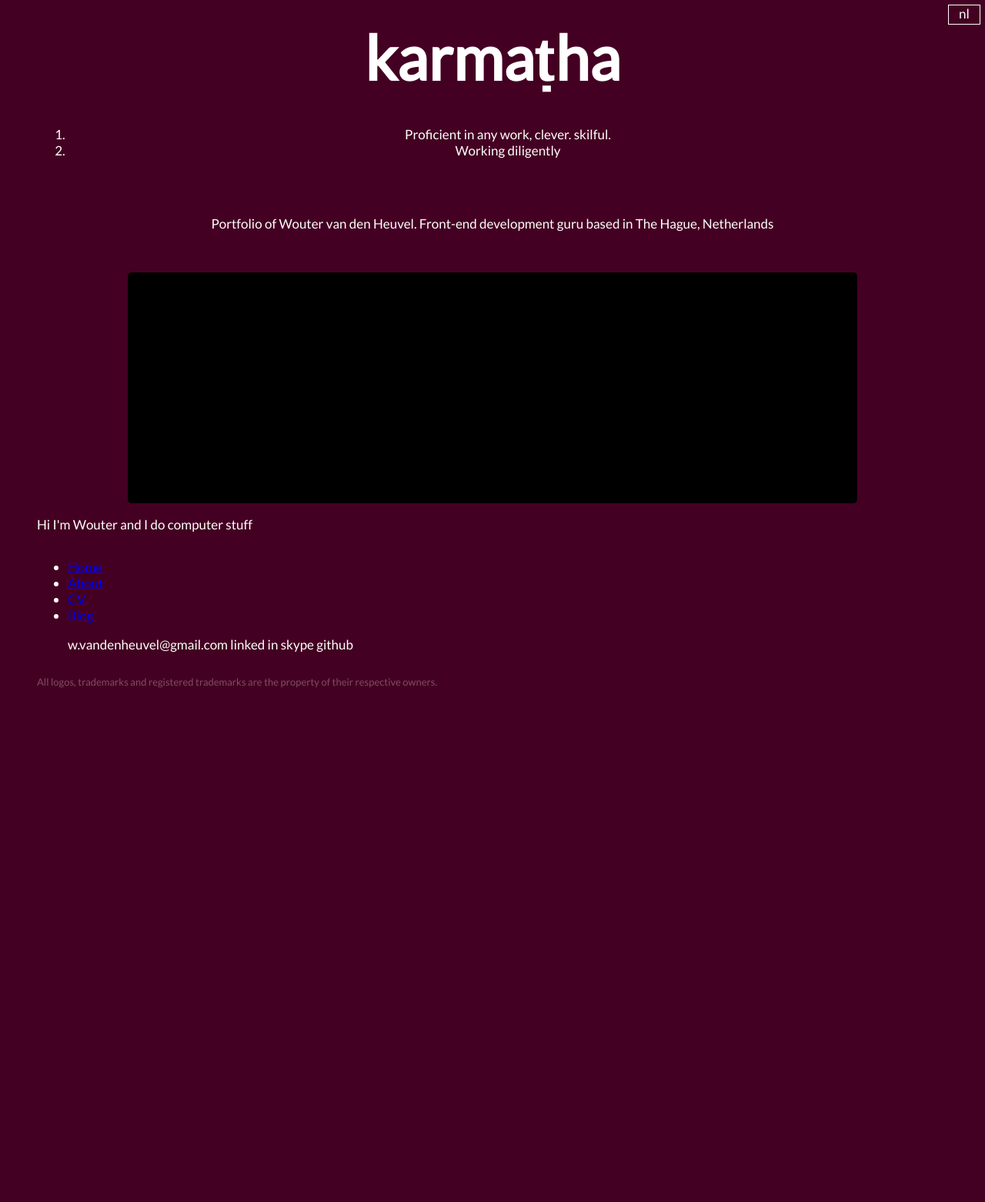
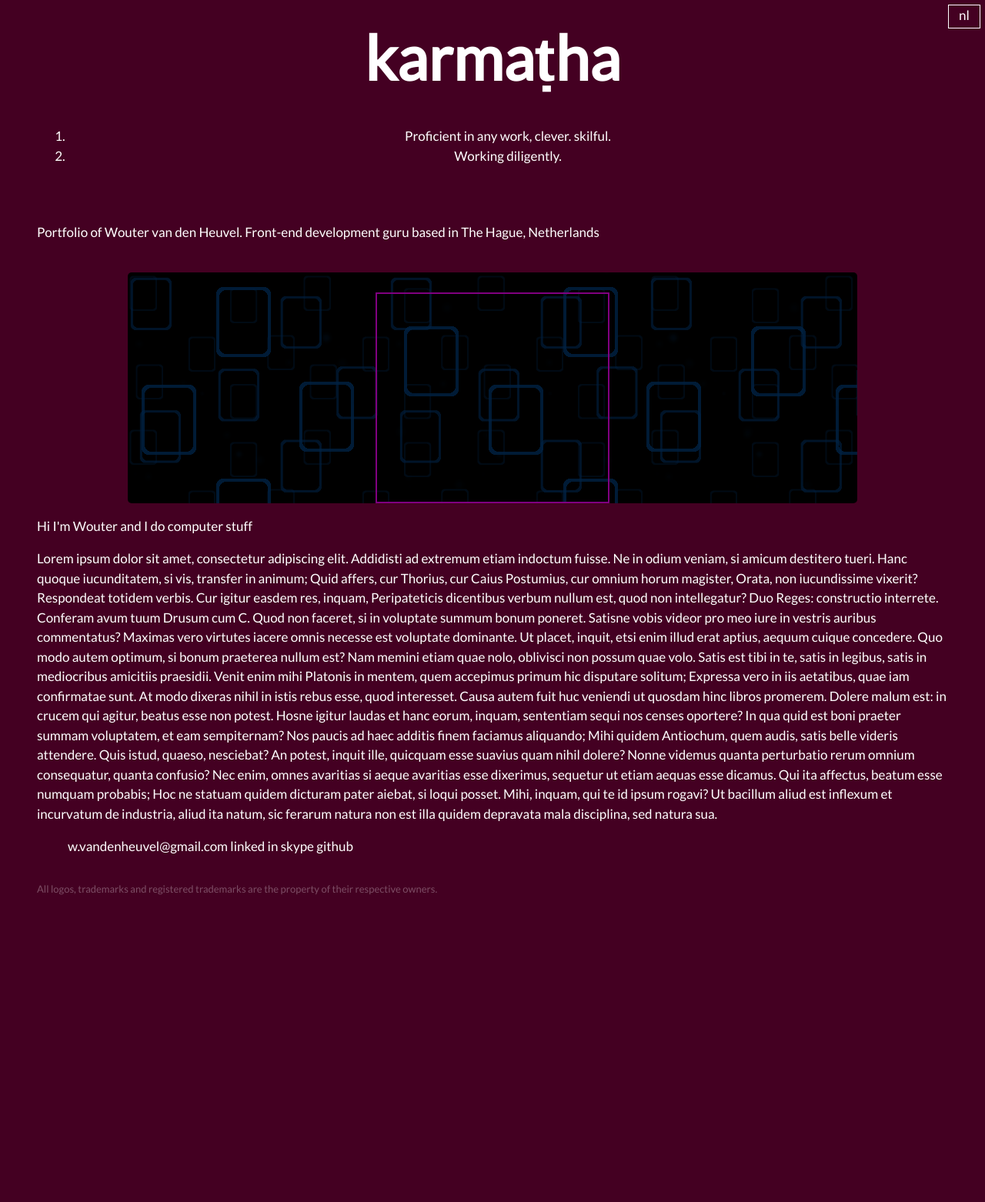
Before and after one commit to karmatha-nl/karmatha-nl.github.io, a Jekyll site: the page built from index.html, in a window 1280 px wide. Shown: the whole page at 77% size. Built offline with Jekyll 4.4.1, drawn with Linux system fonts in a browser that asks for light colours; before the commit the page ends 915 px from its top, so only the background shows below that.

Commit message:
Added first version of scrolling banner

```diff
--- a/_includes/banner.html
+++ b/_includes/banner.html
@@ -1,4 +1,7 @@
+{% assign max_scroll = 600 	// After this amount of scroll pixels, stop animaating	%}
 <div class="banner">
-
-
+	<div class="banner-bg banner-bg1"  data-0="background-position: 0px 0px" data-{{ max_scroll }}="background-position: 0px -{{ max_scroll }}px"></div>
+	<div class="banner-bg banner-bg2"  data-0="background-position: 0px 0px" data-{{ max_scroll }}="background-position: 0px -{{ max_scroll | times: 0.6 }}px"></div>
+	<div class="banner-bg banner-bg3"  data-0="background-position: 0px 0px" data-{{ max_scroll }}="background-position: 0px -{{ max_scroll | times: 0.3 }}px"></div>
+	<div class="wouter" title="{{ include.text }}"></div>
 </div>
--- a/_layouts/verydarkpink.html
+++ b/_layouts/verydarkpink.html
@@ -8,30 +8,37 @@
         <link href='http://fonts.googleapis.com/css?family=Lato&subset=latin,latin-ext' rel='stylesheet' type='text/css'>
         <link rel="stylesheet" type="text/css" href="/css/verydarkpink.css">
         <link rel="stylesheet" type="text/css" href="/css/language.css">
+        <link rel="stylesheet" type="text/css" href="/css/banner.css">
         <link rel="icon" type="image/png" href="css/images/favicon-32x32.png" sizes="32x32" />
         <link rel="icon" type="image/png" href="css/images/favicon-16x16.png" sizes="16x16" />
+
         <script src="/lib/jquery-3.2.1.min.js"></script>
+        <script src="/lib/skrollr.min.js"></script>
+
         <script src="/src/language.js"></script>
+        <script src="/src/banner.js"></script>
     </head>
     <body>
         <ul class="lang-selector">
-            <li lang="en" title="Select English language">en</li>
-            <li lang="nl" title="Selecteer Nederlandse taal">nl</li>
+            <li lang="en" title="{{ text.en.select_lang }}">en</li>
+            <li lang="nl" title="{{ text.nl.select_lang }}">nl</li>
         </ul>
         <header>
             <h1>karmaṭha</h1>
             <div class="multi-lang-block definition">
                 <ol lang="en">
-                    <li>Proficient in any work, clever. skilful. </li>
-                    <li>Working diligently</li>
+                    {% for item in text.en.definitions %}
+                    <li>{{ item }}</li>
+                    {% endfor %}
                 </ol>
                 <ol lang="nl">
-                    <li>Bedreven in werk, handig. bekwaam. </li>
-                    <li>IJverig werkend</li>
+                    {% for item in text.nl.definitions %}
+                    <li>{{ item }}</li>
+                    {% endfor %}
                 </ol>
             </div>
 
-            <div class="multi-lang-block portfolio">
+            <div class="multi-lang-block content-block portfolio">
                 <p lang="en">
                     {{ text.en.portfolio }}
                 </p>
@@ -40,8 +47,8 @@
                 </p>
             </div>
         </header>
-        {% include banner.html %}
-        <section class="multi-lang-block introduction">
+        {% include banner.html text=text.en.introduction %}
+        <section class="multi-lang-block content-block introduction">
             <p lang="en">
                 {{ text.en.introduction }}
             </p>
@@ -50,16 +57,24 @@
             </p>
         </section>
         <nav>
-            <ul>
-                <li><a href="/">Home</a></li>
-                <li><a href="/about">About</a></li>
-                <li><a href="/cv">CV</a></li>
-                <li><a href="/blog">Blog</a></li>
-            </ul>
         </nav>
-        <div class="container">
+        <div class="container content-block">
 
         {{ content }}
+
+        Lorem ipsum dolor sit amet, consectetur adipiscing elit. Addidisti ad extremum etiam indoctum fuisse. Ne in odium veniam, si amicum destitero tueri. Hanc quoque iucunditatem, si vis, transfer in animum; Quid affers, cur Thorius, cur Caius Postumius, cur omnium horum magister, Orata, non iucundissime vixerit? Respondeat totidem verbis. Cur igitur easdem res, inquam, Peripateticis dicentibus verbum nullum est, quod non intellegatur?
+
+        Duo Reges: constructio interrete. Conferam avum tuum Drusum cum C. Quod non faceret, si in voluptate summum bonum poneret. Satisne vobis videor pro meo iure in vestris auribus commentatus? Maximas vero virtutes iacere omnis necesse est voluptate dominante. Ut placet, inquit, etsi enim illud erat aptius, aequum cuique concedere. Quo modo autem optimum, si bonum praeterea nullum est? Nam memini etiam quae nolo, oblivisci non possum quae volo. Satis est tibi in te, satis in legibus, satis in mediocribus amicitiis praesidii.
+
+        Venit enim mihi Platonis in mentem, quem accepimus primum hic disputare solitum; Expressa vero in iis aetatibus, quae iam confirmatae sunt. At modo dixeras nihil in istis rebus esse, quod interesset. Causa autem fuit huc veniendi ut quosdam hinc libros promerem.
+
+        Dolere malum est: in crucem qui agitur, beatus esse non potest. Hosne igitur laudas et hanc eorum, inquam, sententiam sequi nos censes oportere? In qua quid est boni praeter summam voluptatem, et eam sempiternam? Nos paucis ad haec additis finem faciamus aliquando; Mihi quidem Antiochum, quem audis, satis belle videris attendere. Quis istud, quaeso, nesciebat?
+
+        An potest, inquit ille, quicquam esse suavius quam nihil dolere? Nonne videmus quanta perturbatio rerum omnium consequatur, quanta confusio? Nec enim, omnes avaritias si aeque avaritias esse dixerimus, sequetur ut etiam aequas esse dicamus. Qui ita affectus, beatum esse numquam probabis; Hoc ne statuam quidem dicturam pater aiebat, si loqui posset. Mihi, inquam, qui te id ipsum rogavi?
+
+            Ut bacillum aliud est inflexum et incurvatum de industria, aliud ita natum, sic ferarum natura non est illa quidem depravata mala disciplina, sed natura sua.
+
+
 
         </div>
         <footer>
@@ -71,10 +86,11 @@
             </ul>
             <section class="multi-lang-block trademark">
                 <p lang="en">
-                    All logos, trademarks and registered trademarks are the property of their respective owners.
+                    {{ text.en.trademark }}
+
                 </p>
                 <p lang="nl">
-                    Alle woord- en beeldmerken op deze site zijn eigendom van haar rechtmatige eigenaars.
+                    {{ text.nl.trademark }}
                 </p>
             </section>
         </footer>
--- /dev/null
+++ b/css/banner.scss
@@ -0,0 +1,48 @@
+---
+# Front matter comment to ensure Jekyll properly reads file.
+---
+html {}
+
+.banner {
+    height: 300px;
+    width: 80%;
+    min-width: 500px;
+    margin: auto;
+    background: #000;
+    border-radius: 5px;
+    position: relative;
+}
+
+.banner .wouter {
+    border: 2px solid purple;
+    width: 300px;
+    height: 90%;
+    position: absolute;
+    left: 50%;
+    transform: translateX(-50%);
+    bottom: 0;
+}
+
+.banner .banner-bg {
+    position: absolute;
+    top: 0;
+    background-repeat: repeat;
+	width: 100%;
+    height: 100%;
+}
+
+.banner .banner-bg1 {
+	background-image: url(images/scroller_bg1.png);
+    opacity: 0.8;
+}
+
+
+.banner .banner-bg2 {
+	background-image: url(images/scroller_bg2.png);
+    opacity: 0.6;
+}
+
+.banner .banner-bg3 {
+	background-image: url(images/scroller_bg3.png);
+    opacity: 0.3;
+}
--- a/css/verydarkpink.scss
+++ b/css/verydarkpink.scss
@@ -5,19 +5,25 @@
 
 body {
     font: 300 17px Lato, 'Helvetica Neue', Helvetica, Arial, sans-serif;
+    line-height: 1.5em;
     background: #440022;
     color: #fff;
     padding: 0 40px 0 40px;
 }
 
+.content-block {
+    margin: auto;
+    max-width: 1200px;
+}
+
 header {
     min-height: 300px;
-    text-align: center;
 }
 
 header h1 {
     font-size: 80px;
     line-height: 40px;
+    text-align: center;
 }
 
 header ol {
@@ -28,14 +34,6 @@
     margin-top: 40px;
 }
 
-.banner {
-    height: 300px;
-    width: 80%;
-    min-width: 500px;
-    margin: auto;
-    background: #000;
-    border-radius: 5px;
-}
 
 footer .trademark {
     color: white;
--- a/index.html
+++ b/index.html
@@ -3,9 +3,20 @@
 title: karmaṭha | portfolio Wouter van den Heuvel
 text:
   en:
+    select_lang:    Select English language
+    definitions:
+    - Proficient in any work, clever. skilful.
+    - Working diligently.
     portfolio:      Portfolio of Wouter van den Heuvel. Front-end development guru based in The Hague, Netherlands
     introduction:   Hi I'm Wouter and I do computer stuff
+    trademark:      All logos, trademarks and registered trademarks are the property of their respective owners.
+
   nl:
+    select_lang:    Selecteer Nederlandse taal
+    definitions:
+    - Bedreven in werk, handig. bekwaam.
+    - IJverig werkend.
     portfolio:      Portfolio van Wouter van den Heuvel. Front-end development guru in Den Haag, Nederland
     introduction:   Hoi ik ben Wouter en ik doe iets met computers
+    trademark:      Alle woord- en beeldmerken op deze site zijn eigendom van haar rechtmatige eigenaars.
 ---
--- /dev/null
+++ b/src/banner.js
@@ -0,0 +1,4 @@
+
+$(document).ready(function() {
+	var s = skrollr.init();
+});
```
Also changed, not shown: css/images/scroller_bg1.png (added), css/images/scroller_bg2.png (added), css/images/scroller_bg3.png (added), lib/skrollr.min.js (added), src/language.js (indentation only).
